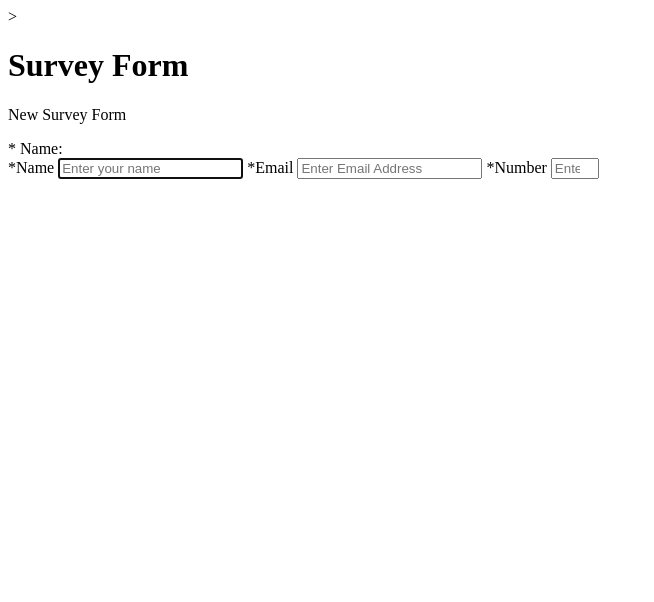
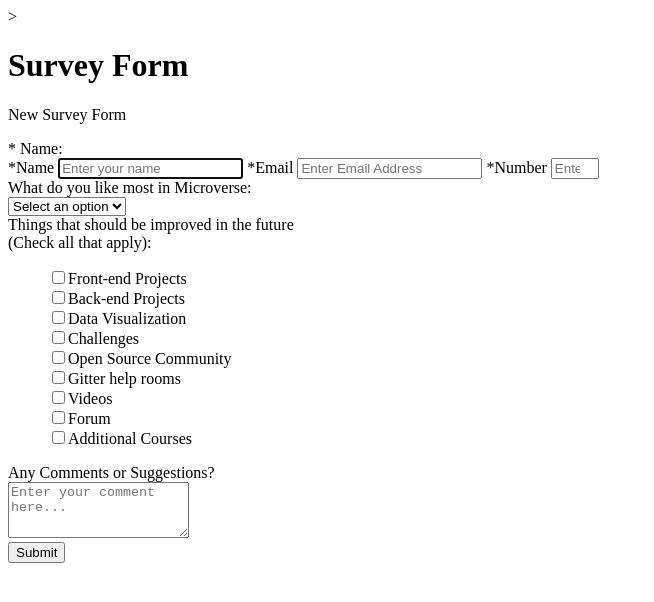
Before and after one commit to JamesUgbanu/Microverse-Challenge, a plain HTML site: page index.html in a window 1280 px wide. Shown: the whole page, without its empty margins (0-654 px from the left). Drawn offline with Linux system fonts and the light colour scheme.

Commit message:
finished all the update till userstory 16

```diff
--- a/index.html
+++ b/index.html
@@ -14,7 +14,6 @@
     New Survey Form
   </p>
   <form id="survey-form" method="GET" action="https://crossorigin.me/https://freecodecamp.com">
-
       <div class="rowTab">
       <div class="labels">
         <label id="name-label" for="name">* Name: </label>
@@ -27,8 +26,51 @@
         <label id="name-label">*Number</label>
         <input type="number" name="number" id="number" class="input-field" placeholder="Enter Phone Number" min="1" max="9" required>
       </div>
+       </div>
+
+    <div class="rowTab">
+      <div class="labels">
+        <label for="like-most">What do you like most in Microverse: </label>
+      </div>
+      <div class="rightTab">
+        <select id="like-most" name="likemost" class="dropdown">
+      <option disabled selected value>Select an option</option>
+      <option value="challenges">Challenges</option>
+      <option value="projects">Projects</option>
+      <option value="community">Community</option>
+      <option value="openSource">Open Source</option>
+        </select>
+      </div>
     </div>
-
+    <div class="rowTab">
+      <div class="labels">
+        <label for="preferences">Things that should be improved in the future<br>(Check all that apply): </label>
+      </div>
+      <div class="rightTab">
+        <ul id="preferences" style="list-style: none;">
+          <li class="checkbox"><label><input name="prefer" value="1" type="checkbox" class="userRatings">Front-end Projects</label></li>
+          <li class="checkbox"><input name="prefer" value="2" type="checkbox" class="userRatings">Back-end Projects</li>
+          <li class="checkbox"><label><input name="prefer" value="3" type="checkbox" class="userRatings">Data Visualization</label></li>
+          <li class="checkbox"><label><input name="prefer" value="4" type="checkbox" class="userRatings">Challenges</label></li>
+          <li class="checkbox"><label><input name="prefer" value="5" type="checkbox" class="userRatings">Open Source Community</label></li>
+          <li class="checkbox"><label><input name="prefer" value="6" type="checkbox" class="userRatings">Gitter help rooms</label></li>
+          <li class="checkbox"><label><input name="prefer" value="7" type="checkbox" class="userRatings">Videos</label></li>
+          <li class="checkbox"><label><input name="prefer" value="8" type="checkbox" class="userRatings">Forum</label></li>
+          <li class="checkbox"><label><input name="prefer" value="9" type="checkbox" class="userRatings">Additional Courses</label></li>
+        </ul>
+      </div>
+    </div>
+    <div class="rowTab">
+      <div class="labels">
+        <label for="comments">Any Comments or Suggestions?</label>
+      </div>
+      <div class="rightTab">
+        <textarea id="comments" class="input-field" style="height:50px;resize:vertical;" name="comment" placeholder="Enter your comment here..."></textarea>
+      </div>
+    </div>
+    <button id="submit" type="submit">Submit</button>
+  </form>
+</div>
 
 
 </body>
```
